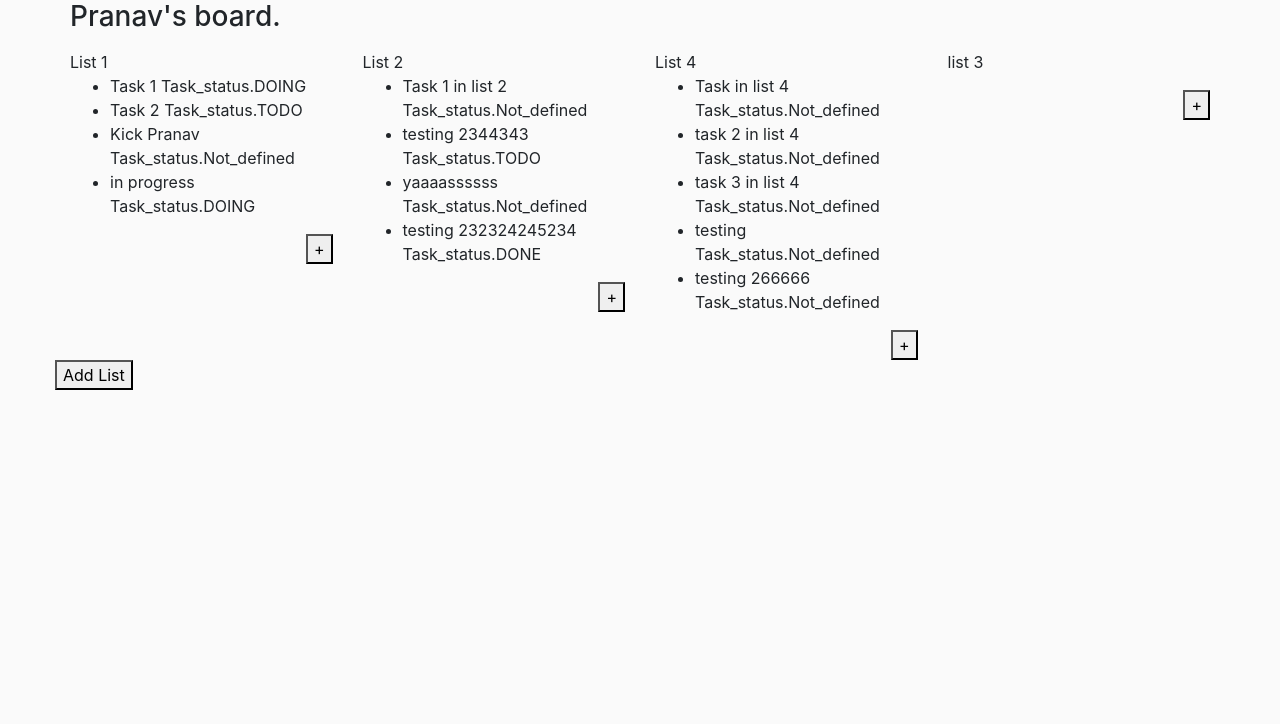
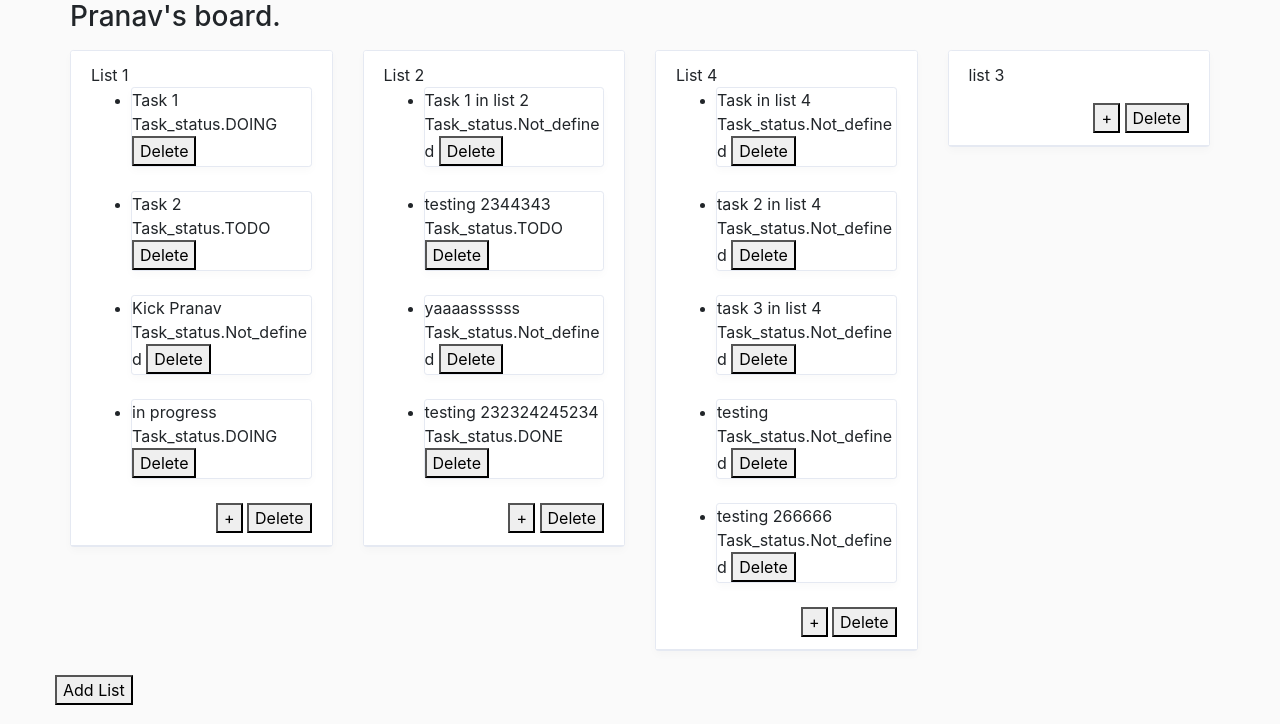
Before and after one commit to Astroficboy/kanban-app, a Flask app: page / in a window 1280 px wide. Shown: the part 76-800 px from the top of the page. Run offline with Flask 2, Linux system fonts and the light colour scheme; a user stored in the database is signed in; data comes from the database, SQL or seed files in the repository; some libraries are stand-ins or nearby versions.

Commit message:
adding delete button files

```diff
--- a/website/templates/lists.html
+++ b/website/templates/lists.html
@@ -68,20 +68,28 @@
             <div class="row">
                 {% for list in task_list %}
                 <div class="col-12 col-lg-6 col-xl-3">
+                    <div class="card card-border-primary">
+                        <div class="card-header">
                             {{ list.name }}
                             <br>
                             <div>
                                 <ul>
                                     {% for task in tasks_by_lists[list.id] %}
+                                    <div class="card card-border-primary">
                                         <li>
                                             {{ task.title }}
                                             {{ task.status }}
+                                            <a href="delete_task?task_id={{task.id}}" ><button>Delete</button></a>
                                         </li>
+                                    </div>
                                     {% endfor %}
                                 </ul>
                             </div>
                             <div class="card-actions float-right">
                                 <a href="create_task?list_id={{list.id}}" ><button>+</button></a>
+                                <a href="delete_list?list_id={{list.id}}" ><button>Delete</button></a>
+                            </div>
+                        </div>
                     </div>
                 </div>
                 {% endfor %}
--- a/website/views.py
+++ b/website/views.py
@@ -69,3 +69,19 @@ def create_task():
         return((redirect(url_for('views.home'))))
 
     return(render_template('create_task.html', user=user, list_id=list_id))
+
+
+@views.route('/delete_list', methods=['POST', 'GET'])
+def delete_list():
+    user = User.query.filter_by(id = current_user.id).first()
+    if request.method == 'POST':
+        return((redirect(url_for('views.home'))))
+    return(render_template('delete_list.html', user=user))
+
+
+@views.route('/delete_task', methods=['POST', 'GET'])
+def delete_task():
+    user = User.query.filter_by(id = current_user.id).first()
+    if request.method == 'POST':
+        return((redirect(url_for('views.home'))))
+    return(render_template('delete_list.html', user=user))
```
Also changed, not shown: website/templates/delete_list.html (added, +16 -0 lines), website/templates/delete_task.html (added, +16 -0 lines). Lines whose indentation alone changed are shown as unchanged.
